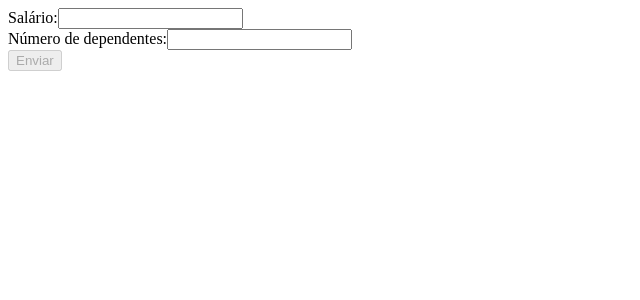
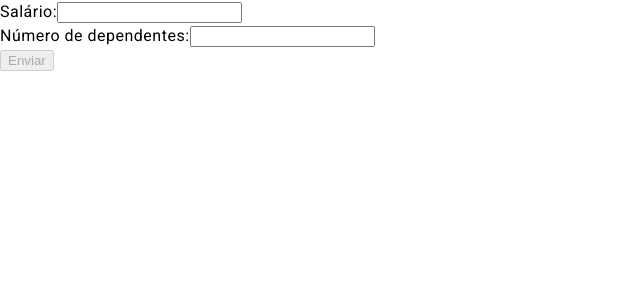
Before and after one commit to AysllaGomes/salary-discount-calculator-web, an Angular app: page /salaries in a window 1280 px wide. Shown: the top 300 px of the page, without its empty margins (0-640 px from the left). Built offline with nearby package versions, Linux system fonts and the light colour scheme.

Commit message:
[UPT][TASK-????] Adicionando o angular material ao projeto

```diff
--- a/angular.json
+++ b/angular.json
@@ -34,7 +34,8 @@
                             }
                         ],
                         "styles": [
-                            "src/styles.scss"
+                          "@angular/material/prebuilt-themes/azure-blue.css",
+                          "src/styles.scss"
                         ],
                         "scripts": [
                             "node_modules/quill/dist/quill.js"
@@ -94,7 +95,8 @@
                         "tsConfig": "src/tsconfig.spec.json",
                         "karmaConfig": "src/karma.conf.js",
                         "styles": [
-                            "src/styles.scss"
+                          "@angular/material/prebuilt-themes/azure-blue.css",
+                          "src/styles.scss"
                         ],
                         "scripts": [],
                         "assets": [
--- a/package.json
+++ b/package.json
@@ -17,6 +17,7 @@
         "@angular/compiler": "^18.0.0",
         "@angular/core": "^18.0.0",
         "@angular/forms": "^18.0.0",
+        "@angular/material": "^18.0.4",
         "@angular/platform-browser": "^18.0.0",
         "@angular/platform-browser-dynamic": "^18.0.0",
         "@angular/router": "^18.0.0",
@@ -39,7 +40,6 @@
         "@types/jasmine": "~3.8.0",
         "@types/lodash": "^4.14.180",
         "@types/node": "^18.18.0",
-        "codelyzer": "~4.2.1",
         "jasmine-core": "~3.8.0",
         "karma": "~6.3.0",
         "karma-chrome-launcher": "~3.1.0",
--- a/src/app/app.module.ts
+++ b/src/app/app.module.ts
@@ -3,6 +3,7 @@
 import { HttpClientModule } from '@angular/common/http';
 import { BrowserModule } from '@angular/platform-browser';
 import { BrowserAnimationsModule } from '@angular/platform-browser/animations';
+import { provideAnimationsAsync } from '@angular/platform-browser/animations/async';
 
 import { AppComponent } from './app.component';
 
@@ -21,7 +22,9 @@
         HttpClientModule,
         SalaryModule,
     ],
-    providers: [],
+    providers: [
+        provideAnimationsAsync()
+    ],
     bootstrap: [AppComponent]
 })
 export class AppModule {}
--- a/src/index.html
+++ b/src/index.html
@@ -9,8 +9,10 @@
     <link rel="icon" type="image/x-icon" href="favicon.ico">
     <link href="https://fonts.googleapis.com/css?family=Open+Sans:300,400,800,900" rel="stylesheet">
     <link href="https://fonts.googleapis.com/css?family=Raleway:300,400,800,900" rel="stylesheet">
+    <link href="https://fonts.googleapis.com/css2?family=Roboto:wght@300;400;500&display=swap" rel="stylesheet">
+    <link href="https://fonts.googleapis.com/icon?family=Material+Icons" rel="stylesheet">
 </head>
-<body>
+<body class="mat-typography">
 
 <!--@todo falta configurar o GTM, veja https://developers.google.com/tag-manager/quickstart-->
 <noscript>
--- a/src/styles.scss
+++ b/src/styles.scss
@@ -1 +1,4 @@
 /* You can add global styles to this file, and also import other style files */
+
+html, body { height: 100%; }
+body { margin: 0; font-family: Roboto, "Helvetica Neue", sans-serif; }
```
